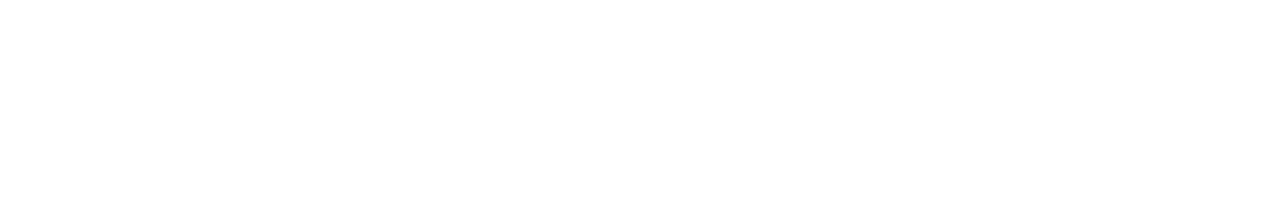
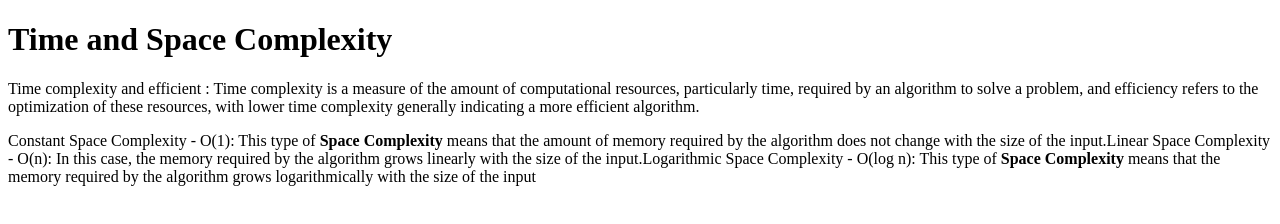
Before and after one commit to acciojob/time-and-space-complexity-MuhammadSharook, a website: page main.html in a window 1280 px wide. Drawn offline with Linux system fonts and the light colour scheme.

Commit message:
created a submission

```diff
--- a/main.html
+++ b/main.html
@@ -8,6 +8,9 @@
 
 <body>
 	<!-- the entire body must be written by student -->
+	<h1>Time and Space Complexity</h1>
+	<p>Time complexity and efficient : Time complexity is a measure of the amount of computational resources, particularly time, required by an algorithm to solve a problem, and efficiency refers to the optimization of these resources, with lower time complexity generally indicating a more efficient algorithm.</p>
+	<p>Constant Space Complexity - O(1): This type of <b>Space Complexity</b> means that the amount of memory required by the algorithm does not change with the size of the input.Linear Space Complexity - O(n): In this case, the memory required by the algorithm grows linearly with the size of the input.Logarithmic Space Complexity - O(log n): This type of <b>Space Complexity</b> means that the memory required by the algorithm grows logarithmically with the size of the input</p>
     <script type="text/javascript" src="./script.js">
 </script>
 
```
